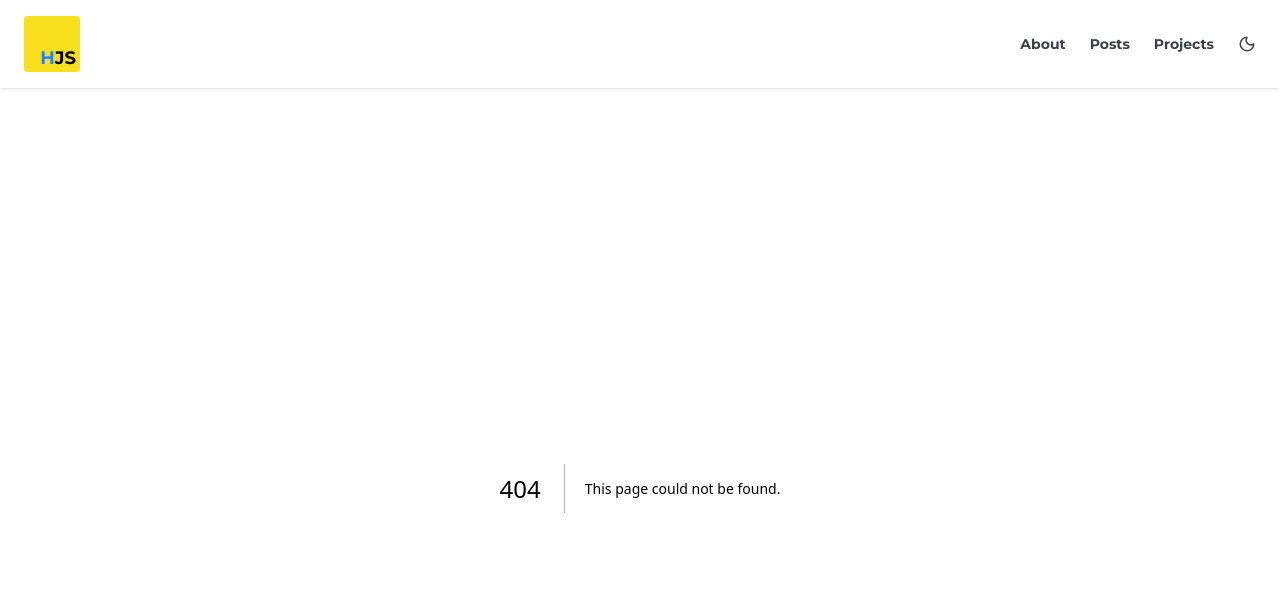
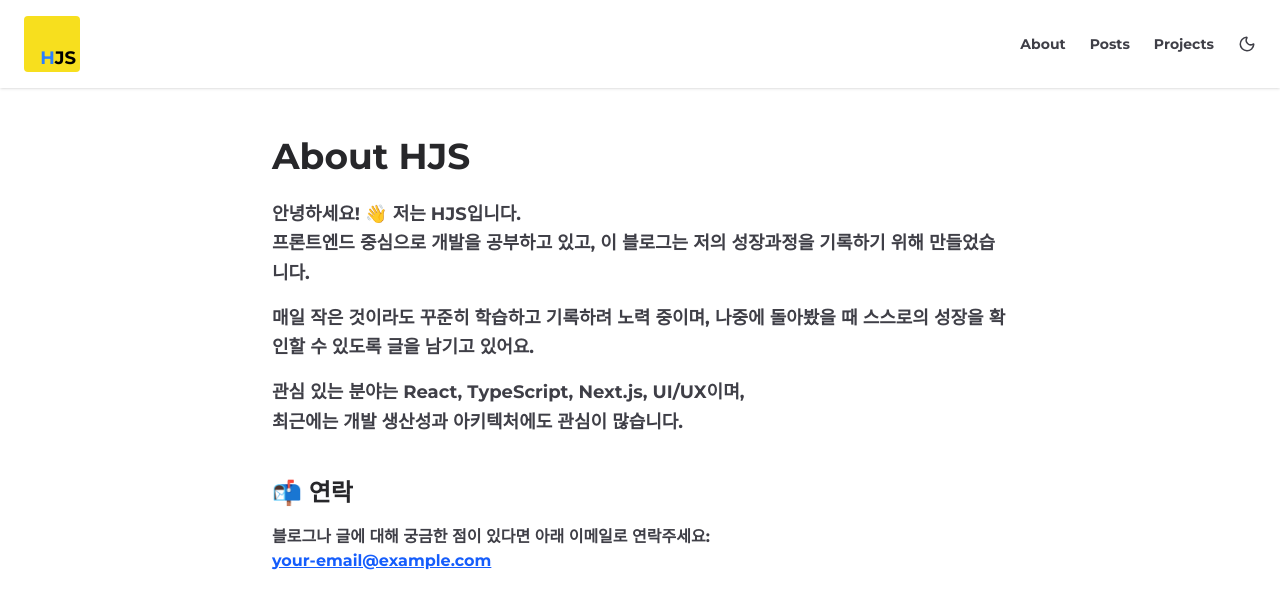
Before and after one commit to Jaeseokkong/NEXT-BLOG, a Next.js app: page /about in a window 1280 px wide. Before the commit this address had no page. Shown: the top 608 px of the page. Built offline with nearby package versions, Linux system fonts and the light colour scheme.

Commit message:
feat: about 임시 페이지

```diff
--- /dev/null
+++ b/src/app/about/page.tsx
@@ -0,0 +1,37 @@
+export default function AboutPage() {
+  return (
+    <div className="max-w-3xl mx-auto py-12 px-4">
+      <h1 className="text-4xl font-bold mb-6 text-zinc-800 dark:text-zinc-100">About HJS</h1>
+
+      <section className="mb-8 space-y-4 text-zinc-700 dark:text-zinc-300 leading-relaxed text-lg">
+        <p>
+          안녕하세요! 👋 저는 <strong>HJS</strong>입니다. <br />
+          프론트엔드 중심으로 개발을 공부하고 있고, 이 블로그는 저의 성장과정을 기록하기 위해 만들었습니다.
+        </p>
+
+        <p>
+          매일 작은 것이라도 꾸준히 학습하고 기록하려 노력 중이며, 나중에 돌아봤을 때 스스로의 성장을 확인할 수 있도록 글을 남기고 있어요.
+        </p>
+
+        <p>
+          관심 있는 분야는 <strong>React, TypeScript, Next.js, UI/UX</strong>이며, <br />
+          최근에는 <strong>개발 생산성과 아키텍처</strong>에도 관심이 많습니다.
+        </p>
+      </section>
+
+      <section className="mt-10">
+        <h2 className="text-2xl font-semibold text-zinc-800 dark:text-zinc-100 mb-4">📬 연락</h2>
+        <p className="text-zinc-700 dark:text-zinc-300">
+          블로그나 글에 대해 궁금한 점이 있다면 아래 이메일로 연락주세요:
+          <br />
+          <a
+            href="mailto:your-email@example.com"
+            className="text-blue-600 dark:text-blue-400 underline"
+          >
+            your-email@example.com
+          </a>
+        </p>
+      </section>
+    </div>
+  );
+}
```
